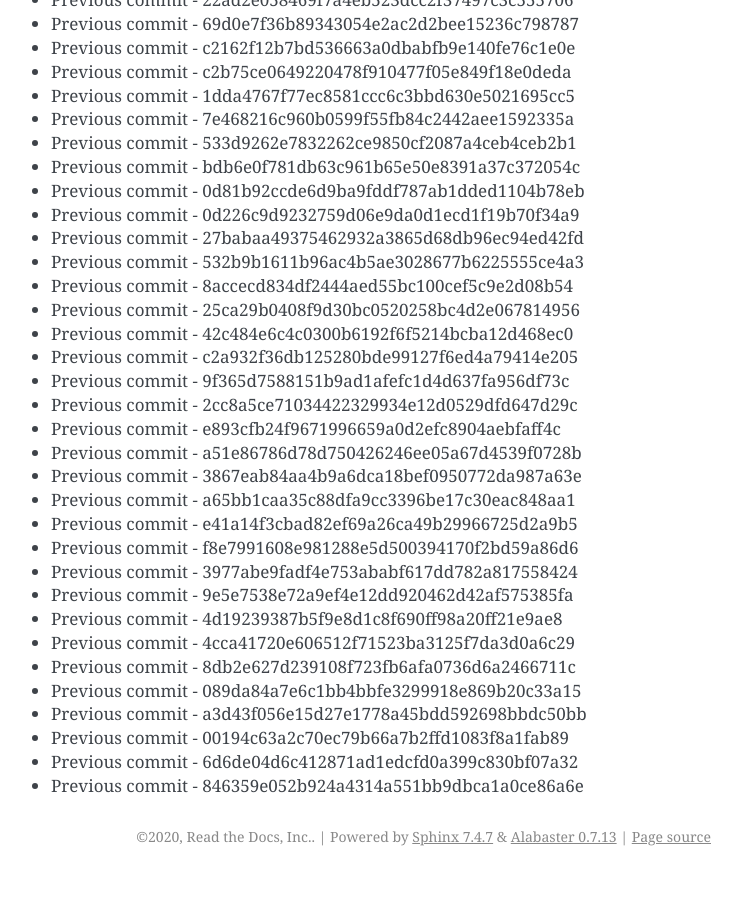
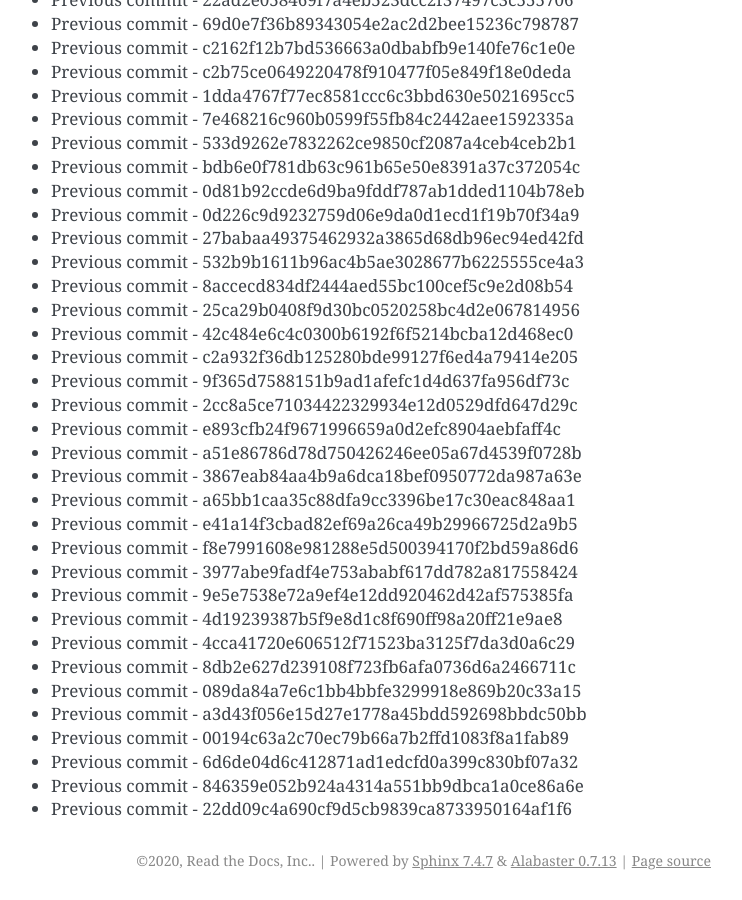
Before and after one commit to readthedocs/rtd-git-stresstest, a Sphinx documentation site: the page built from docs/updates.rst, in a window 1280 px wide and 900 px high, scrolled down 56554 px. Shown: the whole window, without its empty margins (399-1141 px from the left). Built offline with Sphinx 7.4.7, drawn with Linux system fonts in a browser that asks for light colours; before the commit the page ends 57430 px from its top, so only the background shows below that.

Commit message:
Generating commit from previous: 22dd09c4a690cf9d5cb9839ca8733950164af1f6

```diff
--- a/docs/updates.rst
+++ b/docs/updates.rst
@@ -2408,3 +2408,4 @@ It can be tested for any performance characteristics.
 * Previous commit - 00194c63a2c70ec79b66a7b2ffd1083f8a1fab89
 * Previous commit - 6d6de04d6c412871ad1edcfd0a399c830bf07a32
 * Previous commit - 846359e052b924a4314a551bb9dbca1a0ce86a6e
+* Previous commit - 22dd09c4a690cf9d5cb9839ca8733950164af1f6
```
